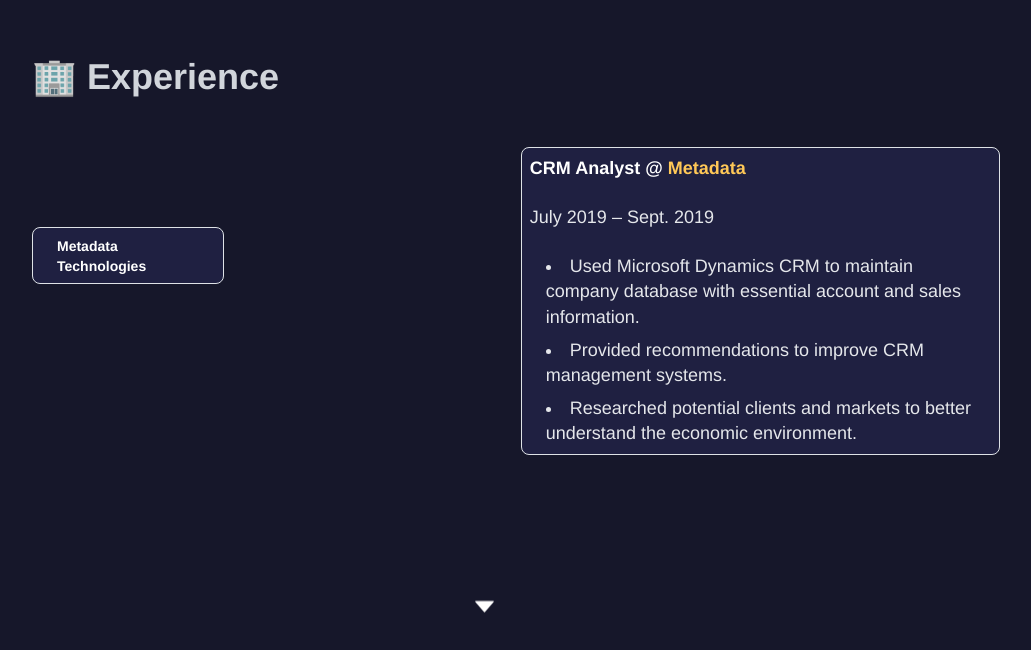
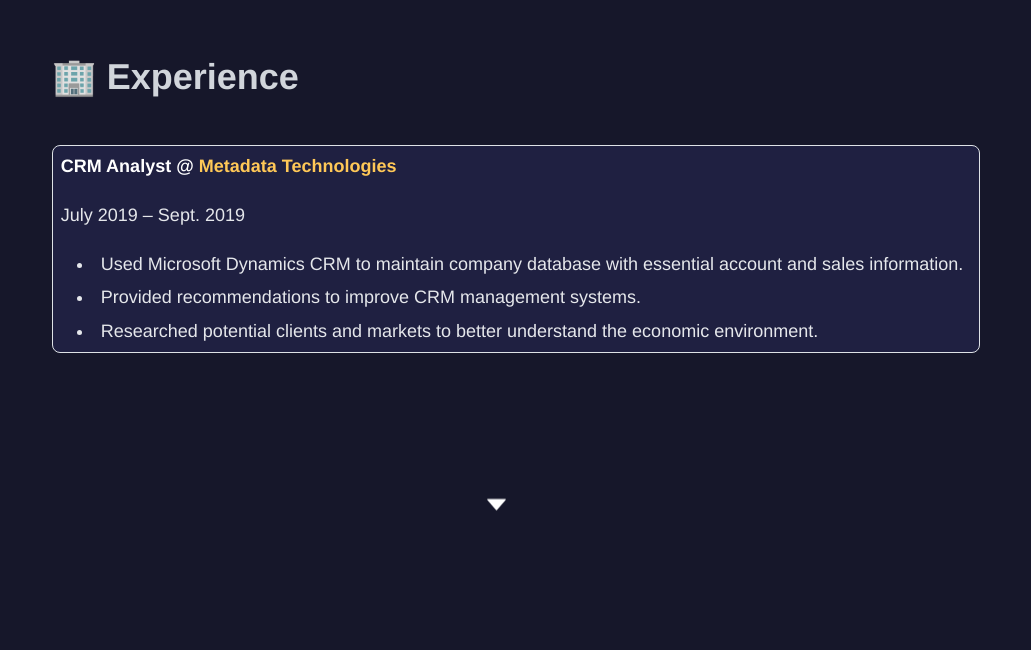
Before and after one commit to Nestor-19/personal-website, a React (Create React App) app: page /home in a window 1280 px wide. Shown: the part 1620-2270 px from the top of the page, without its empty margins (124-1155 px from the left). Built offline with nearby package versions, Linux system fonts and the light colour scheme; the HTML template or start-up script is replaced by a standard one.

Commit message:
Updated Experience section with new layout

```diff
--- a/src/components/Experience/Experience.js
+++ b/src/components/Experience/Experience.js
@@ -12,15 +12,10 @@
                     </p>
                 </div>
 
-                <div className='grid grid-cols-2 pl-4 pr-4 text-gray-200 gap-[1%]'>
-                    <div className='pt-[50%] sm:pt-20'>
-                        <ul className=" w-[50%] sm:w-[40%] h-[18%] sm:h-[25%] text-sm font-bold rounded-lg border bg-[#1f2041]">
-                            <li className="py-2 px-4 rounded-t-lg text-white">Metadata Technologies</li>
-                        </ul>
-                    </div>
+                <div className='pl-4 pr-4 text-gray-200 gap-[1%]'>
 
                     <div className='rounded-lg border flex flex-col gap-4 bg-[#1f2041] pt-2 pl-2 pb-2'>
-                        <p className='font-bold text-white'>CRM Analyst @ <p className='inline text-[#ffc857]'>Metadata</p></p>
+                        <p className='font-bold text-white'>CRM Analyst @ <p className='inline text-[#ffc857]'>Metadata Technologies</p></p>
                         <p>July 2019 – Sept. 2019</p>
                         <div className=' flex flex-col gap-2'>
                             <li>Used Microsoft Dynamics CRM to maintain company database with essential account and sales information.</li>
@@ -31,7 +26,7 @@
 
                 </div>
             </div>
-            <div className='pt-[11%] animate-bounce text-[150%] pr-[5%] text-white'>
+            <div className='pt-[11%] animate-bounce text-[150%] pr-[3%] text-white'>
                 <button><AiFillCaretDown /></button>
             </div>
         </div>
```
